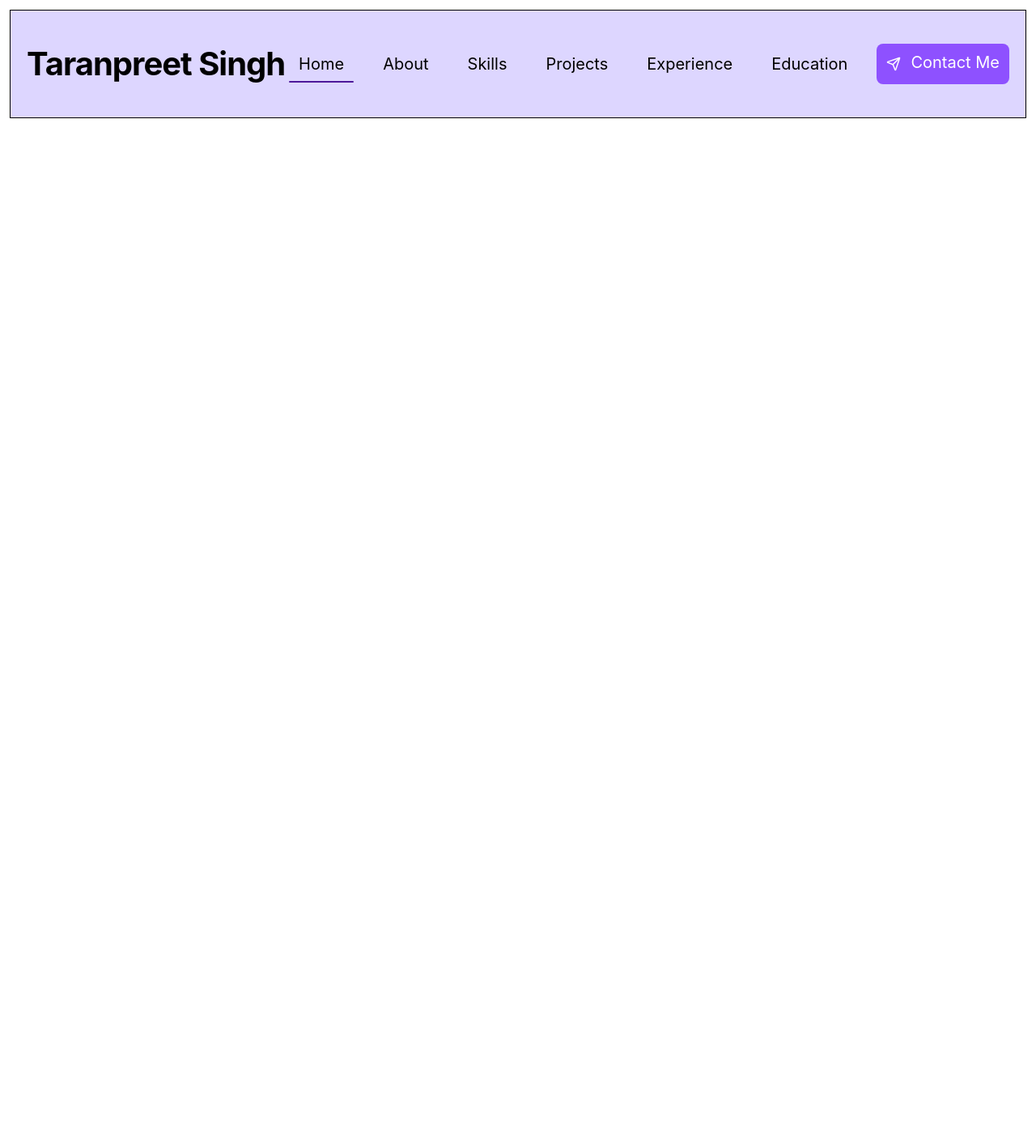
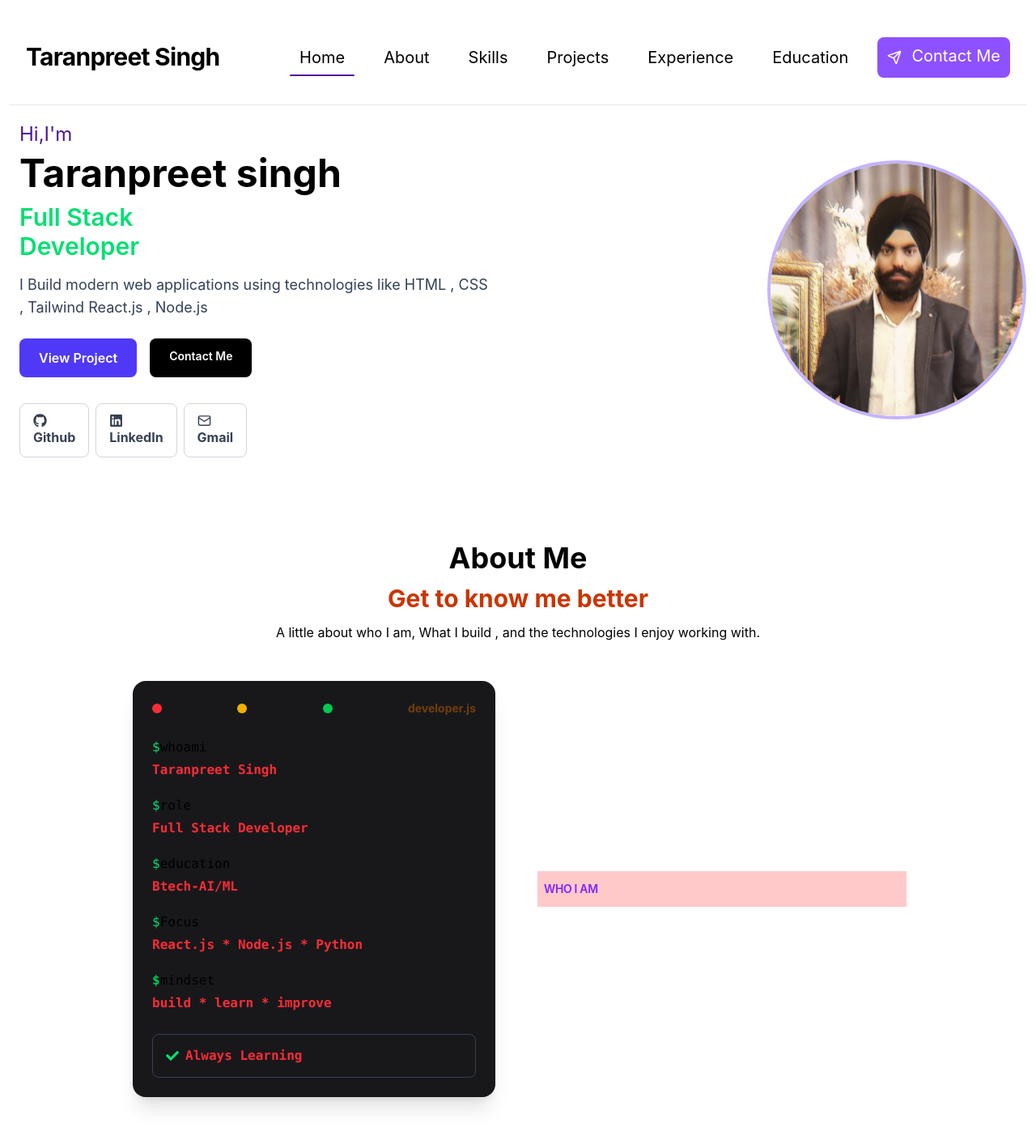
Before and after one commit to taranpreetsingh0682/personal-portfolio, a React (Vite) app: page / in a window 1280 px wide. Shown: the top 1408 px of the page at 81% size. Before the commit the page ends 800 px from the top, so only its background shows below. Built offline with nearby package versions, Linux system fonts and the light colour scheme.

Commit message:
Update Design of Hero.jsx , About.jsx and NAvbar.jsx

```diff
--- a/package.json
+++ b/package.json
@@ -14,6 +14,7 @@
     "lucide-react": "^1.34.0",
     "react": "^19.2.8",
     "react-dom": "^19.2.8",
+    "react-icons": "^5.7.0",
     "tailwindcss": "^4.3.3"
   },
   "devDependencies": {
--- a/src/App.jsx
+++ b/src/App.jsx
@@ -1,13 +1,21 @@
 
 import './App.css'
 import Navbar from './components/Navbar'
+import Hero from './sections/Hero'
+import About from './sections/About'
 
 function App() {
 
 return(
 
+<>
+<Navbar />
+<Hero/>
+<About/>
 
-   <Navbar />
+
+</>
+
 
 
 
--- a/src/components/Navbar.jsx
+++ b/src/components/Navbar.jsx
@@ -21,11 +21,11 @@ const Navbar = () => {
 
   return (
     <header className='py-1 my-2 mx-3 bg-white'>
-      <nav className='py-2 px-5 my-0 border-1   bg-violet-200  '>
+      <nav className='py-2 px-5 my-0 border-b border-gray-200   bg-white   '>
 
 <div className='flex justify-between'>
         <div className=' flex items-center py-2 my-5'>
-          <a href='#home' className='text-[40px] font-bold tracking-tight text-black'>
+          <a href='#home' className='text-[30px] font-bold tracking-tight text-black'>
           Taranpreet Singh
         </a>
         </div>
--- /dev/null
+++ b/src/sections/About.jsx
@@ -0,0 +1,93 @@
+import React from 'react'
+import { FaCheck } from 'react-icons/fa'
+const About = () => {
+  return (
+    <section className=' px-12 py-12 bg-white sm:px-6 mx-32 my-12  lg:px-8'>
+      <div className='mx-auto max-w-6xl bg-white '>
+        <p className='text-3xl font-bold text-center sm:text-4xl'>
+          About Me
+        </p>
+        <h3 className='text-center font-bold  text-orange-700 my-3 text-2xl sm:text-3xl '>
+          Get to know me better
+        </h3>
+      <p className='mt-3 mx-auto text-center  max-w-2xl text-grey-600 '>
+        A little about who I am, What I build , and the technologies I enjoy working with.
+      </p>
+
+      {/* Main About Content  */}
+
+      <div className='mt-4 grid grid-cols-1 items-center gap-12 lg:grid-cols-2'>
+      {/* Developer snapshot */}
+
+      <div className='mx-auto w-full max-w-md'>
+        <div className='rounded-2xl bg-zinc-900 my-8 p-6 shadow-xl'>
+          {/* Terminal Header  */}
+
+          <div className='mb-6  flex items-center justify-between gap-2'>
+            <span className='h-3 w-3 rounded-full bg-red-500 '></span>
+            <span className='h-3 w-3 rounded-full bg-yellow-500'></span>
+            <span className='h-3 w-3 rounded-full bg-green-500'></span>
+
+            <span className='justify-between text-sm font-bold text-yellow-900'>
+              developer.js
+            </span>
+          </div>
+          {/* Terminal Content  */}
+          <div className='font-mono text-sm leading-7 sm:text-base'>
+            <p className='mt-4 text-grey-400'>
+              <span className='text-green-400  '>$</span>whoami
+            </p>
+            <p className=' font-bold text-red-500'>
+              Taranpreet Singh
+            </p>
+
+            <p className='mt-4 text-grey-400'>
+            <span className='text-green-400'>$</span>role
+            </p>
+          <p className='font-bold text-red-500'>Full Stack Developer </p>
+
+          <p className='mt-4 text-grey-400'>
+            <span className='text-green-400'>$</span>education
+
+          </p>
+          <p className='font-bold text-red-500'>Btech-AI/ML</p>
+
+          <p className='mt-4 text-grey-400'>
+            <span className='text-green-400'>$</span>Focus
+          </p>
+          <p className='font-bold text-red-500'>React.js * Node.js * Python
+
+            </p>
+            <p className='mt-4 text-grey-400'>
+              <span className='font-bold text-green-500'>$</span>mindset
+            </p>
+            <p className='font-bold text-red-500'>
+            build * learn * improve
+            </p>
+
+            {/* Status */}
+            <div className='mt-6  rounded-lg border border-gray-700 bs-gray-800 px-4 py-3  '>
+              <p className='text-red-500 font-bold flex items-center gap-2 text-gray-400'>
+            <FaCheck className="text-green-400" />Always Learning
+              </p>
+            </div>
+          </div>
+          {/* Right content */}
+
+        </div>
+
+      </div>
+      <div className='bg-red-200 px-2 py-3 items-center  w-full   '>
+        <p className='text-sm font-semibold uppercase tracking-tight text-violet-600'>
+          Who I Am
+        </p>
+      </div>
+      </div>
+
+
+      </div>
+    </section>
+  )
+}
+
+export default About
--- a/src/sections/Hero.jsx
+++ b/src/sections/Hero.jsx
@@ -6,9 +6,9 @@ import { Mail } from 'lucide-react'
 
  const Hero = () => {
   return(
-    <section className='min-h-screen px-3 py-0 '>
+    <section className=' px-3 py-0 '>
 
-      <div className='mx-auto grid max-w-7xl items-center gap-12  bg-red-100 py-2  lg:grid-cols-2'>
+      <div className='mx-auto grid max-w-7xl items-center gap-12  bg-white  py-2  lg:grid-cols-2'>
 {/* left content */}
         <div>
           <p className='mb-0 my-0 mx-3 text-2xl   font-large text-violet-900 '>
@@ -31,7 +31,7 @@ import { Mail } from 'lucide-react'
 
           <div className='mt-6 mx-3 my-4 gap-3 flex  flex wrap sm:gap-4  '>
             <a href='#projects' className='rounded-lg border-violet-600 px-4 py-3 text-sm font-semibold text-white  transition
-            hover:bg-violet-700 sm:px-6 sm:text-base bg-black '>
+            hover:bg-indigo-700 sm:px-6 sm:text-base bg-indigo-600  '>
               View Project
             </a>
 
@@ -44,24 +44,24 @@ import { Mail } from 'lucide-react'
           {/* Social Account Links */}
           <div className='mx-3 mt-8 flex items-center gap-2 '>
 
-            <a href='https://github.com/taranpreetsingh0682' target='_blank' rel='noreferrer' className='font-bold text-red-700 rounded-lg border-violet-600 py-3 px-4 transition hover:text-violet-600 bg-green-200  '>
+            <a href='https://github.com/taranpreetsingh0682' target='_blank' rel='noreferrer' className='font-bold text-gray-700 rounded-lg border border-gray-300 py-3 px-4 transition hover:border-indigo-500  hover:text-indigo-600 bg-white   '>
                 <FaGithub size={17}/>
               <span>Github</span>
               </a>
 
-            <a href='https://www.linkedin.com/in/taranpreet-singh-331108296' target='_blank' rel='noreferrer' className='font-bold text-red-700 rounded-lg border-violet-600 py-3 px-4 transition hover:text-violet-600 bg-green-200 '>
+            <a href='https://www.linkedin.com/in/taranpreet-singh-331108296' target='_blank' rel='noreferrer' className='font-bold text-gray-700 border border-gray-300 py-3 px-4 transition hover:border-indigo-500 hover:text-indigo-600 bg-white rounded-lg '>
              <FaLinkedin size={17}/>
               <span>LinkedIn</span>
             </a>
 
-          <a href='mailto:taranpreetsingh62006@gmail.com' target='_blank' rel='noreferrer' className='font-bold text-red-700 rounded-lg border-violet-600 py-3 px-4 transition hover:text-violet-600 bg-green-200'>
+          <a href='mailto:taranpreetsingh62006@gmail.com' target='_blank' rel='noreferrer' className='font-bold text-gray-700 border border-gray-300 py-3 px-4 transition hover:border-indigo-500 hover:text-indigo-600 bg-white rounded-lg '>
             <Mail size={17}/>
             <span>Gmail</span>
           </a>
           </div>
           </div>
           {/* Right content */}
-        <div className='flex justify-center '>
+        <div className='flex justify-end '>
           <img src={pr} alt='Taranpreet Singh ' className='w-80 h-80  rounded-full object-cover border-4 border-violet-300 shadow-x1 sm:h-72 sm:w-72 lg:h-80 lg:w-80'/>
         </div>
 
```
Also changed, not shown: src/assets/pr.jpg.jpeg (added), 1 other file (tests, documents, lock files or other folders).
